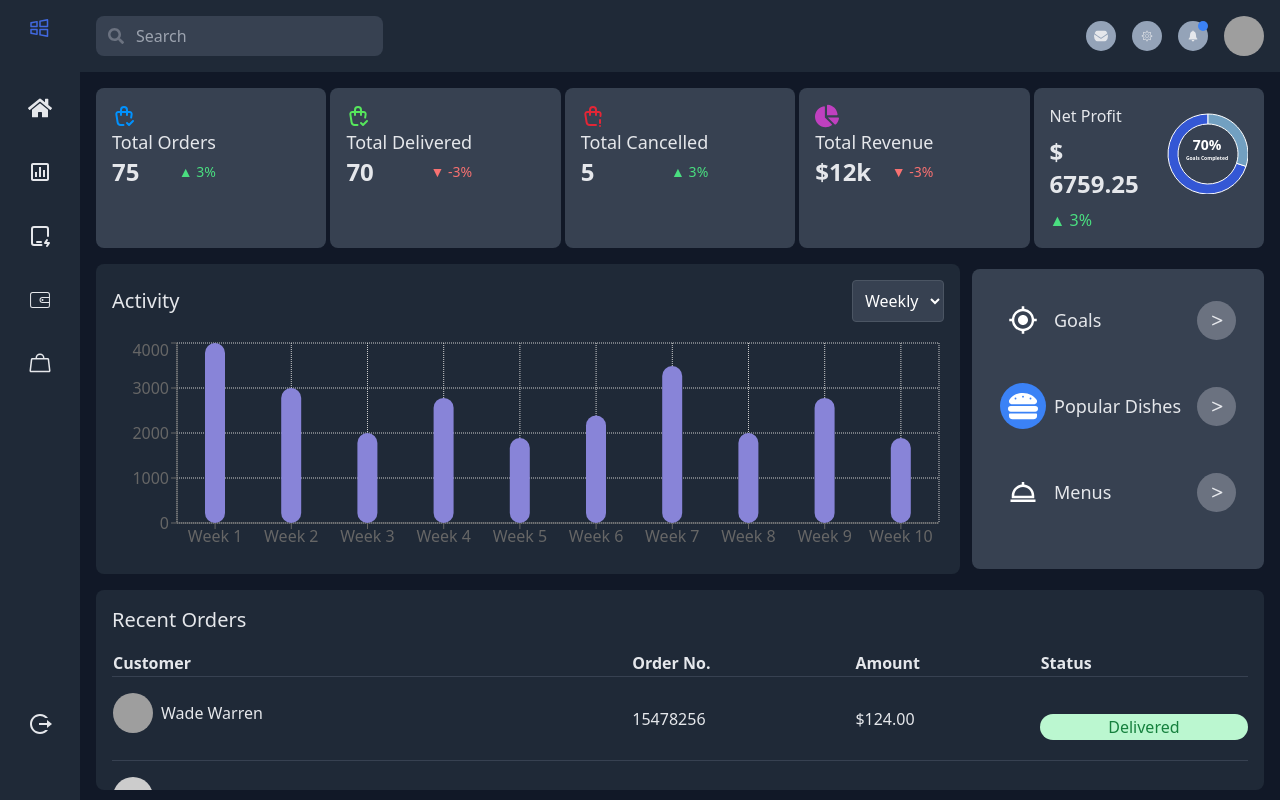
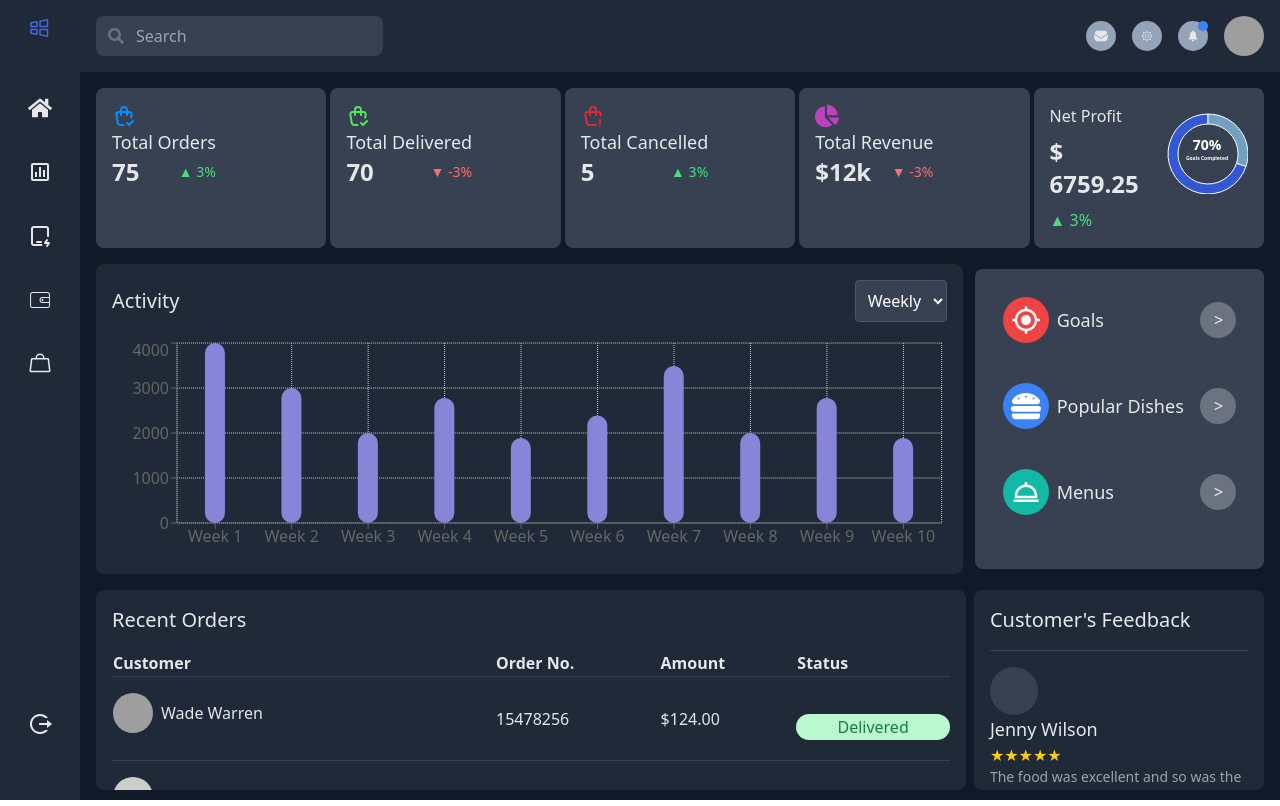
Before and after one commit to ay690/Fitpeo_Assignment, a React (Create React App) app: page / in a window 1280 px wide. Built offline with nearby package versions, Linux system fonts and the light colour scheme; grey boxes are pictures that could not be loaded.

Commit message:
update: feedback component

```diff
--- a/src/components/ActivityCharts.jsx
+++ b/src/components/ActivityCharts.jsx
@@ -28,7 +28,7 @@ const ActivityCharts = () => {
   const [selectedWeek, setSelectedWeek] = useState("weekly");
 
   return (
-    <div className="bg-gray-800 p-4 rounded-lg flex-1">
+    <div className="bg-gray-800 p-4 rounded-lg w-3/4">
       <div className="flex justify-between items-center">
         <h3 className="text-xl mb-4">Activity</h3>
         <div className="mb-4">
--- a/src/components/DashboardContent.jsx
+++ b/src/components/DashboardContent.jsx
@@ -4,6 +4,7 @@ import {
   ActivityCharts,
   GoalsPopularMenu,
   RecentOrders,
+  CustomerFeedback,
 } from "./index";
 
 const DashboardContent = () => {
@@ -14,8 +15,9 @@ const DashboardContent = () => {
         <ActivityCharts />
         <GoalsPopularMenu />
       </div>
-      <div className="flex flex-col lg:flex-row space-y-4 lg:space-y-0 lg:space-x-3">
+      <div className="flex gap-2" >
         <RecentOrders />
+        <CustomerFeedback />
       </div>
     </div>
   );
--- /dev/null
+++ b/src/components/Feedback.jsx
@@ -0,0 +1,44 @@
+import React from "react";
+
+const feedback = [
+  {
+    name: "Jenny Wilson",
+    rating: 5,
+    comment:
+      "The food was excellent and so was the service. I had the mushroom risotto with scallops which was awesome.",
+  },
+  {
+    name: "Dianne Russell",
+    rating: 5,
+    comment:
+      "We enjoyed the Eggs Benedict served on homemade focaccia bread and hot coffee. Perfect service.",
+  },
+  {
+    name: "Devon Lane",
+    rating: 4,
+    comment:
+      "Normally wings are wings, but theirs are lean meaty and tender, and just the right amount of crispy.",
+  },
+];
+
+const CustomerFeedback = () => {
+  return (
+    <div className="bg-gray-800 p-4 rounded-lg  max-h-[200px] w-1/4 overflow-y-scroll">
+      <h3 className="text-xl mb-4">Customer's Feedback</h3>
+      {feedback.map((item, index) => (
+        <div key={index} className="border-t border-gray-700 py-4">
+          <div className="flex flex-col items-start ">
+            <div className="bg-gray-700 rounded-full w-12 h-12"></div>
+            <div>
+              <h4 className="text-lg">{item.name}</h4>
+              <div className="text-yellow-400">{"★".repeat(item.rating)}</div>
+              <p className="text-sm text-gray-400">{item.comment}</p>
+            </div>
+          </div>
+        </div>
+      ))}
+    </div>
+  );
+};
+
+export default CustomerFeedback;
--- a/src/components/GoalsPopularMenu.jsx
+++ b/src/components/GoalsPopularMenu.jsx
@@ -4,17 +4,27 @@ import { MdGpsFixed } from "react-icons/md";
 import { FaHamburger } from "react-icons/fa";
 import { BiDish } from "react-icons/bi";
 
+
+const colorMap = {
+  red: "bg-red-500",
+  blue: "bg-blue-500",
+  teal: "bg-teal-500",
+
+};
+
 const MenuItem = ({ icon: Icon, color, label }) => {
+
+  const bgColorClass = colorMap[color] || "bg-gray-500";
   return (
     <div className="flex justify-between items-center hover:cursor-pointer">
       <div className="flex gap-2 items-center">
-        <div className={`bg-${color}-500 p-2 rounded-full`}>
+        <div className={`${bgColorClass} p-2 rounded-full`}>
           <Icon color="#fff" size={30} />
         </div>
         <h3 className="text-md lg:text-lg">{label}</h3>
       </div>
       <div className="bg-gray-500 p-3 rounded-full">
-        <PiGreaterThanBold size={15} />
+        <PiGreaterThanBold size={12} />
       </div>
     </div>
   );
--- a/src/components/RecentOrders.jsx
+++ b/src/components/RecentOrders.jsx
@@ -60,7 +60,7 @@ const getStatusClasses = (status) => {
 
 const RecentOrders = () => {
   return (
-    <div className="bg-gray-800 p-4 rounded-lg flex-1 max-h-[200px] overflow-y-scroll">
+    <div className="bg-gray-800 p-4 rounded-lg w-3/4 max-h-[200px] overflow-y-scroll">
       <h3 className="text-xl mb-4">Recent Orders</h3>
       <table className="w-full text-left">
         <thead>
--- a/src/components/index.js
+++ b/src/components/index.js
@@ -5,6 +5,7 @@ import DashboardContent from "./DashboardContent";
 import ActivityCharts from "./ActivityCharts";
 import GoalsPopularMenu from "./GoalsPopularMenu";
 import RecentOrders from "./RecentOrders";
+import CustomerFeedback from "./Feedback";
 
 export {
   Sidebar,
@@ -14,4 +15,5 @@ export {
   ActivityCharts,
   GoalsPopularMenu,
   RecentOrders,
+  CustomerFeedback,
 };
```
